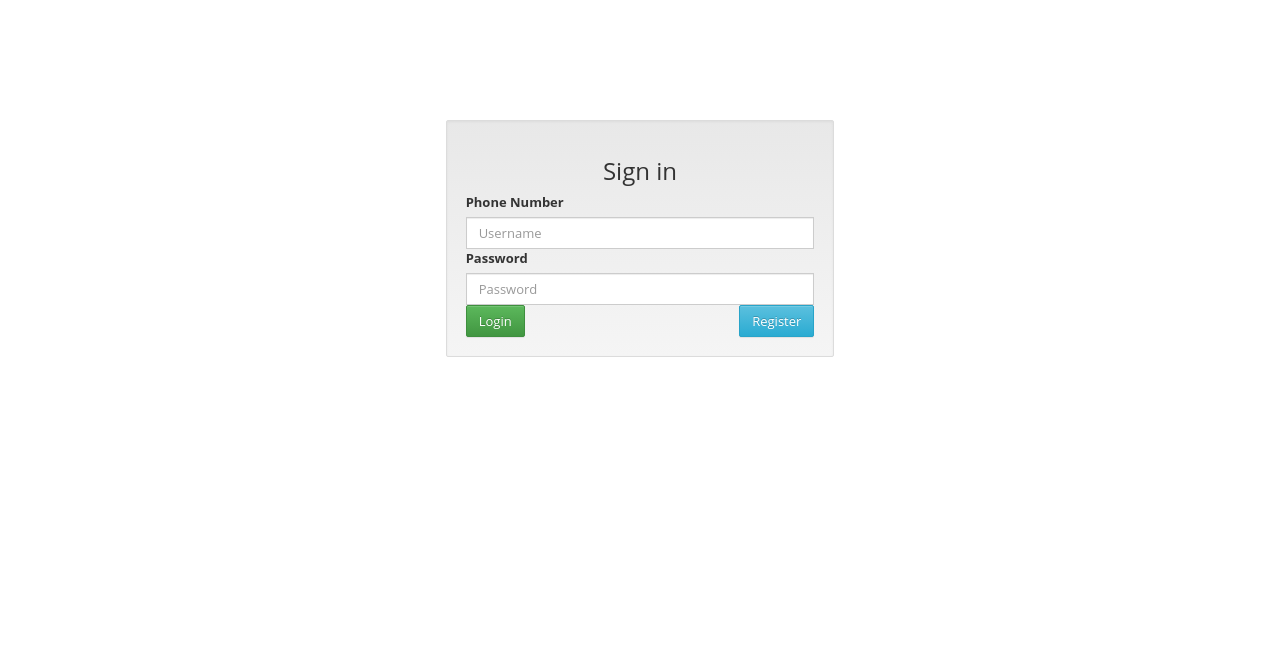
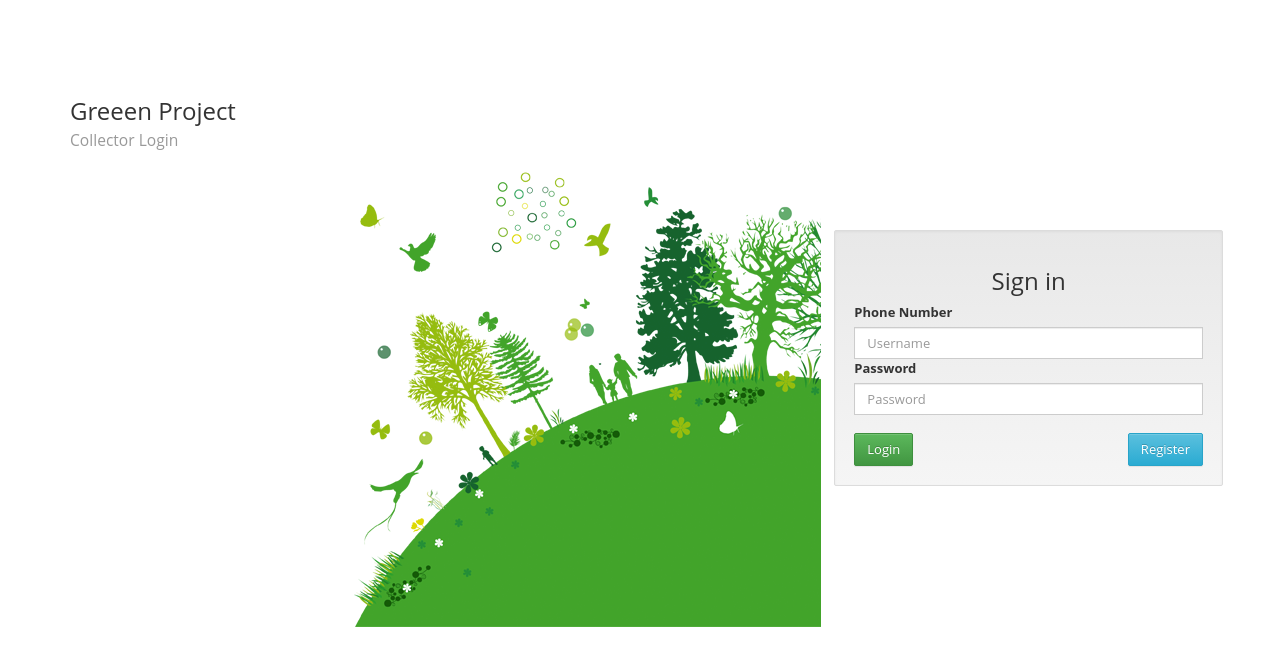
Before and after one commit to jayaneetha/greeen_project, a CodeIgniter app: page /index.php/user/index in a window 1280 px wide. Shown: the top 666 px of the page. Run offline with CodeIgniter, Linux system fonts and the light colour scheme.

```diff
--- a/application/views/login.php
+++ b/application/views/login.php
@@ -1,21 +1,28 @@
-
 <?php
 $this->load->view('partial/header');
 ?>
 </head>
 <body>
 <div class="container">
-            <div style="margin-top: 120px" class="row clearfix">
-                <div class="col-lg-4"></div>
-                <div class="col-lg-4 well">
+    <div style="margin-top: 80px" class="row clearfix">
+        <div class="col-lg-8">
+            <h1>Greeen Project </br>
+                <small>Collector Login</small>
+            </h1>
+            <img src="<?php echo base_url('assests/images/login-background.png'); ?>"
+                 class="img-responsive pull-right"/>
+        </div>
+        <div class="col-lg-4 well" style="margin-top: 150px">
             <center><h1 class="h1">Sign in</h1></center>
             <form action="<?php echo site_url('user/login'); ?>" method="POST">
                 <label for="username">Phone Number</label>
                 <input class="form-control" type="text" name="username" placeholder="Username"/>
                 <label for="password">Password</label>
                 <input class="form-control" type="password" name="password" placeholder="Password"/>
+                <br>
                 <input class="btn btn-success" type="submit" value="Login"/>
-                        <a class="btn btn-info pull-right" href="<?php echo base_url('user/register_collector'); ?>">Register</a>
+                <a class="btn btn-info pull-right"
+                   href="<?php echo base_url('user/register_collector'); ?>">Register</a>
             </form>
         </div>
     </div>
```
Also changed, not shown: assests/images/login-background.png (added). Lines whose indentation alone changed are shown as unchanged.
